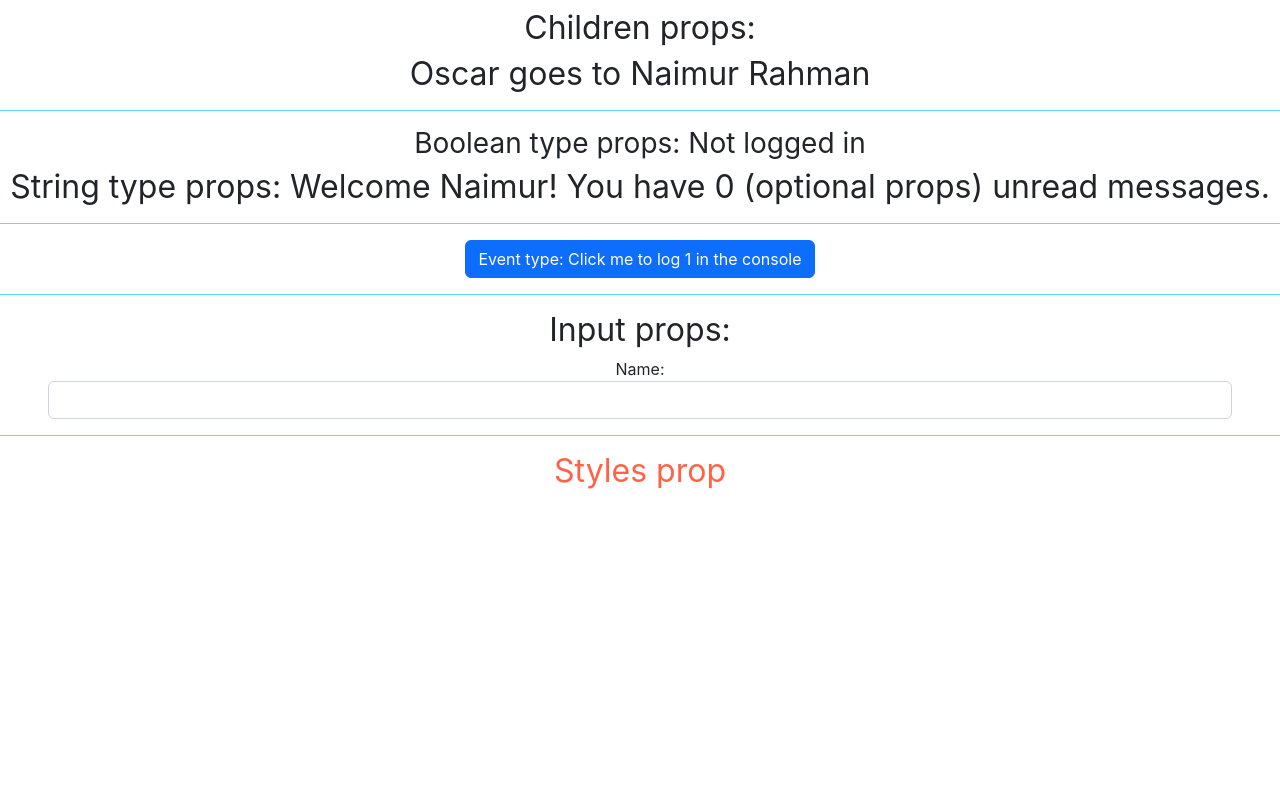
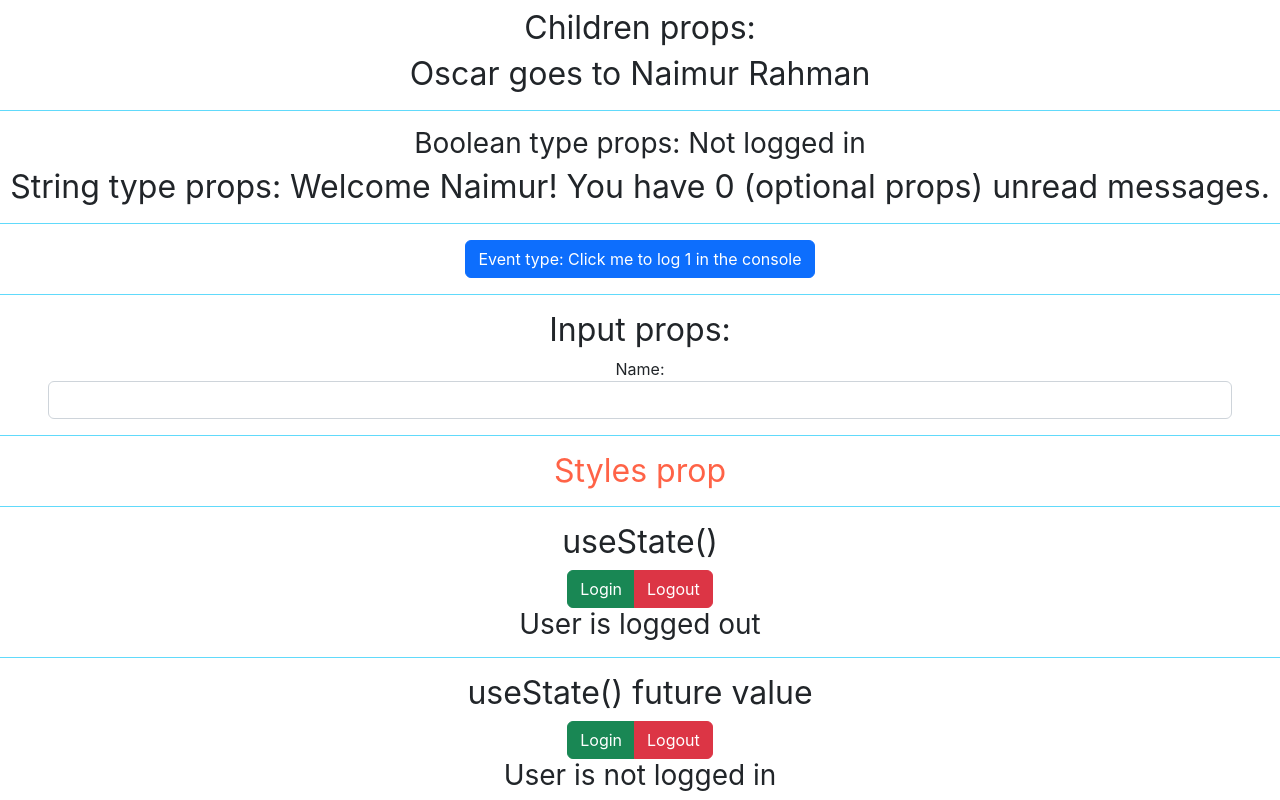
Before and after one commit to mohammad-naimur-rahman/react-typescript-demo, a React (Create React App) app: page / in a window 1280 px wide. Shown: the part 492-1292 px from the top of the page. Before the commit the page ends 990 px from the top, so only its background shows below. Built offline with nearby package versions, Linux system fonts and the light colour scheme.

Commit message:
useState

```diff
--- a/src/App.tsx
+++ b/src/App.tsx
@@ -8,6 +8,8 @@ import Input from './components/Input'
 import Oscar from './components/Oscar'
 import Person from './components/Person'
 import PersonList from './components/PersonList'
+import LoggedIn from './components/state/LoggedIn'
+import User from './components/state/User'
 import { Status } from './components/Status'
 
 function App() {
@@ -49,6 +51,8 @@ function App() {
       </Button>
       <Input id='input' value={name} label='Name' onChange={e => setName(e.target.value)} />
       <Container styles={{ color: 'tomato' }} />
+      <LoggedIn />
+      <User />
     </div>
   )
 }
--- a/src/components/Container.tsx
+++ b/src/components/Container.tsx
@@ -7,6 +7,7 @@ const Container = ({ styles }: ContainerProps) => {
   return (
     <div style={styles}>
       <h2>Styles prop</h2>
+      <hr />
     </div>
   )
 }
--- /dev/null
+++ b/src/components/state/LoggedIn.tsx
@@ -0,0 +1,29 @@
+import { FC, useState } from 'react'
+
+const LoggedIn: FC = () => {
+  const [isLoggedIn, setisLoggedIn] = useState<boolean>(false)
+
+  const handleLogin = () => {
+    setisLoggedIn(true)
+  }
+  const handleLogout = () => {
+    setisLoggedIn(false)
+  }
+  return (
+    <div>
+      <h2>useState()</h2>
+      <div className='btn-group'>
+        <button className='btn btn-success' onClick={handleLogin}>
+          Login
+        </button>
+        <button className='btn btn-danger' onClick={handleLogout}>
+          Logout
+        </button>
+      </div>
+      <h3>User is {isLoggedIn ? 'logged in' : 'logged out'}</h3>
+      <hr />
+    </div>
+  )
+}
+
+export default LoggedIn
--- /dev/null
+++ b/src/components/state/User.tsx
@@ -0,0 +1,36 @@
+import React, { useState } from 'react'
+type AuthUser = {
+  name: string
+  email: string
+}
+
+const User = () => {
+  const [user, setuser] = useState<AuthUser | null>(null)
+  // const [user, setuser] = useState<AuthUser>({} as AuthUser) // Type assertion
+  const handleLogin = () => {
+    setuser({
+      name: 'Naimur',
+      email: 'naimur@naimur.com',
+    })
+  }
+  const handleLogout = () => {
+    setuser(null)
+  }
+  return (
+    <div>
+      <h2>useState() future value</h2>
+      <div className='btn-group'>
+        <button className='btn btn-success' onClick={handleLogin}>
+          Login
+        </button>
+        <button className='btn btn-danger' onClick={handleLogout}>
+          Logout
+        </button>
+      </div>
+      {user?.name ? <h3>User name is {user?.name}</h3> : <h3>User is not logged in</h3>}
+      {user?.email ? <h3>User email is {user?.email}</h3> : null}
+    </div>
+  )
+}
+
+export default User
```
